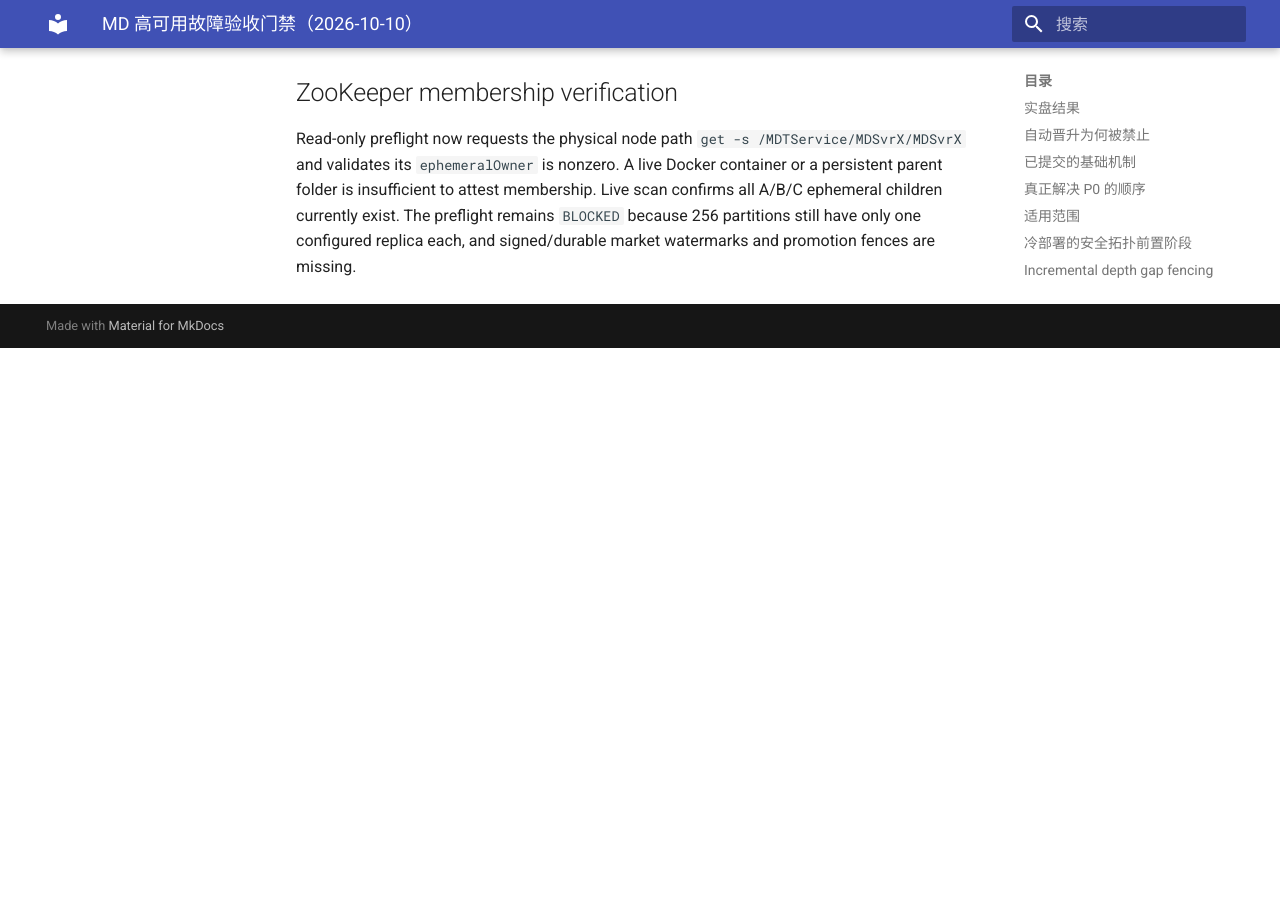
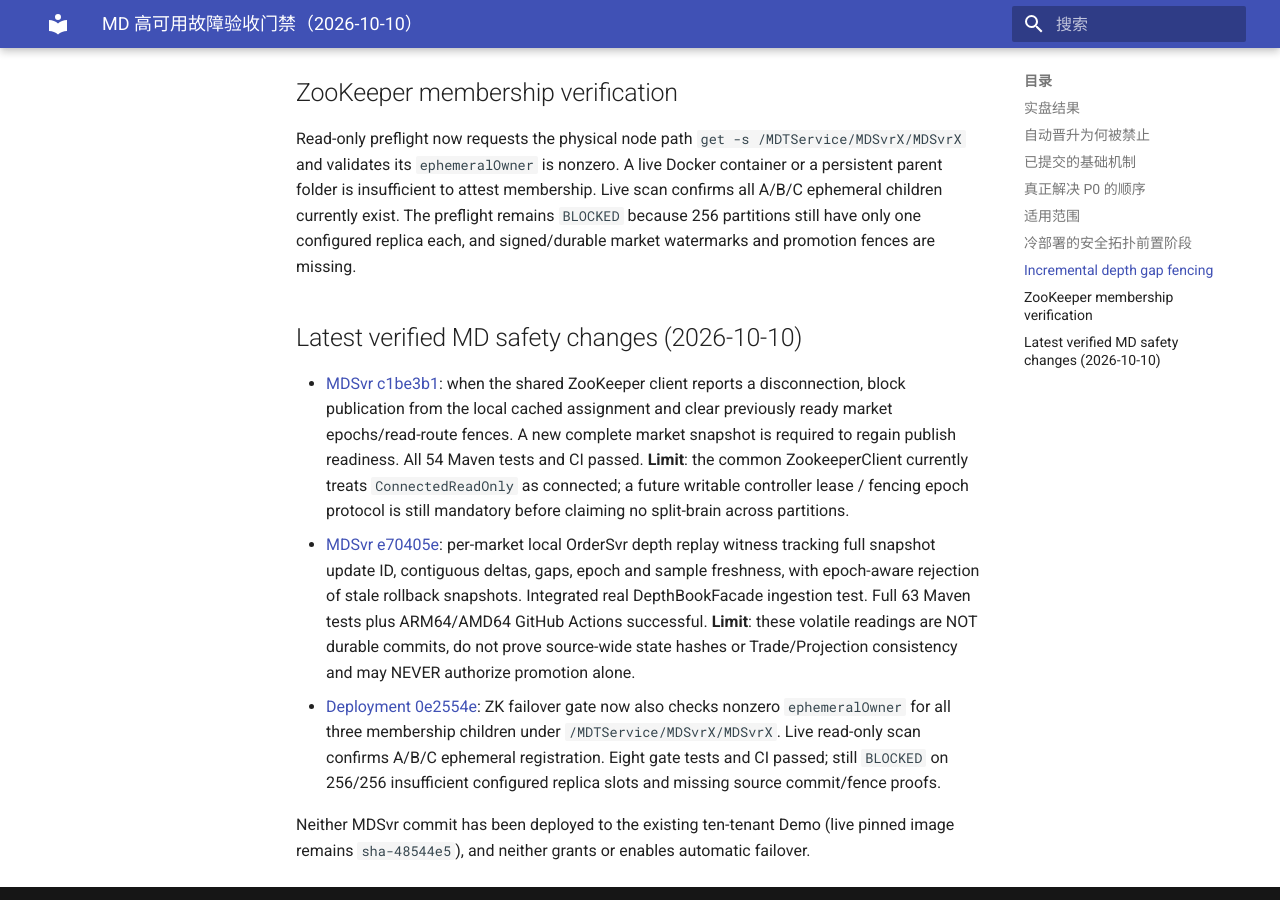
Before and after one commit to bliplink/dc-quant-deploy, an MkDocs documentation site: the page built from docs/MD_HA_FAILOVER_GATES_20261010.zh-CN.md, in a window 1280 px wide and 900 px high, scrolled down 1895 px. Built offline with MkDocs 1.6.1 and Material for MkDocs 9.7.7, drawn with Linux system fonts in a browser that asks for light colours; before the commit the page ends 2243 px from its top, so only the background shows below that.

Commit message:
docs(md-ha): track source replay evidence, disconnected fencing, and limits

```diff
--- a/docs/MD_HA_FAILOVER_GATES_20261010.zh-CN.md
+++ b/docs/MD_HA_FAILOVER_GATES_20261010.zh-CN.md
@@ -38,3 +38,11 @@ MDSvr commit `5928ee5` invalidates the market-specific publish-ready epoch whene
 ## ZooKeeper membership verification
 
 Read-only preflight now requests the physical node path `get -s /MDTService/MDSvrX/MDSvrX` and validates its `ephemeralOwner` is nonzero. A live Docker container or a persistent parent folder is insufficient to attest membership. Live scan confirms all A/B/C ephemeral children currently exist. The preflight remains `BLOCKED` because 256 partitions still have only one configured replica each, and signed/durable market watermarks and promotion fences are missing.
+
+## Latest verified MD safety changes (2026-10-10)
+
+- [MDSvr c1be3b1](https://github.com/bliplink/com.app.dc.mdsvr/commit/c1be3b1ce53d4fa4f50d2363b93522c49b06a1e1): when the shared ZooKeeper client reports a disconnection, block publication from the local cached assignment and clear previously ready market epochs/read-route fences. A new complete market snapshot is required to regain publish readiness. All 54 Maven tests and CI passed. **Limit**: the common ZookeeperClient currently treats `ConnectedReadOnly` as connected; a future writable controller lease / fencing epoch protocol is still mandatory before claiming no split-brain across partitions.
+- [MDSvr e70405e](https://github.com/bliplink/com.app.dc.mdsvr/commit/e70405eae178c376d9df44a84b5b38282c4d16cd): per-market local OrderSvr depth replay witness tracking full snapshot update ID, contiguous deltas, gaps, epoch and sample freshness, with epoch-aware rejection of stale rollback snapshots. Integrated real DepthBookFacade ingestion test. Full 63 Maven tests plus ARM64/AMD64 GitHub Actions successful. **Limit**: these volatile readings are NOT durable commits, do not prove source-wide state hashes or Trade/Projection consistency and may NEVER authorize promotion alone.
+- [Deployment 0e2554e](https://github.com/bliplink/dc-quant-deploy/commit/0e2554e4664ad2bc8b61d157c2d27c297280725d): ZK failover gate now also checks nonzero `ephemeralOwner` for all three membership children under `/MDTService/MDSvrX/MDSvrX`. Live read-only scan confirms A/B/C ephemeral registration. Eight gate tests and CI passed; still `BLOCKED` on 256/256 insufficient configured replica slots and missing source commit/fence proofs.
+
+Neither MDSvr commit has been deployed to the existing ten-tenant Demo (live pinned image remains `sha-48544e5`), and neither grants or enables automatic failover.
```
